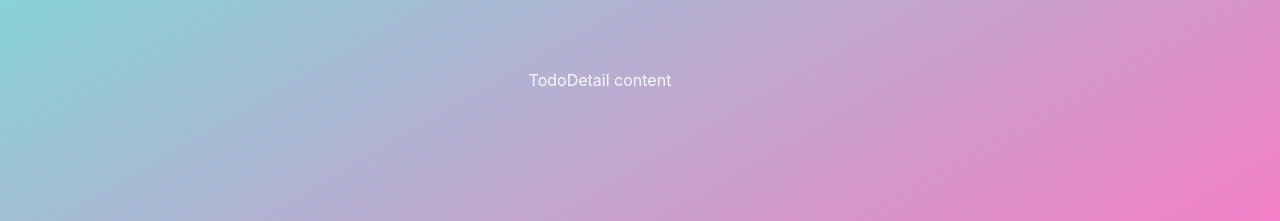
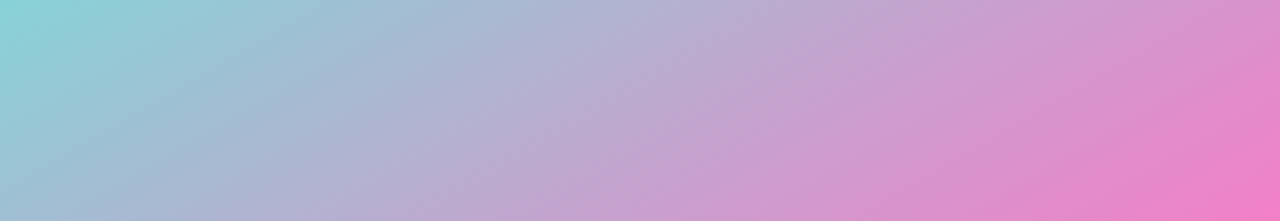
Before and after one commit to wood-crafter/todo-react, a React (Create React App) app: page / in a window 1280 px wide. Shown: the part 576-797 px from the top of the page. Built offline with nearby package versions, Linux system fonts and the light colour scheme.

Commit message:
[Delete] remove TodoDetail

```diff
--- a/src/detail/Detail.js
+++ b/src/detail/Detail.js
@@ -1,14 +1,12 @@
 import '../App.css';
 import React from "react";
 import Schedule from './Schedule';
-import TodoDetail from './TodoDetail';
 
 export default class Detail extends React.Component {
   render() {
     return (
       <div className="Detail">
         <Schedule />
-        <TodoDetail />
       </div>
     )
   }
--- a/src/detail/TodoDetail.js
+++ /dev/null
@@ -1,12 +0,0 @@
-import '../App.css';
-import React from "react";
-
-export default class TodoDetail extends React.Component {
-  render() {
-    return (
-      <div className="TodoDetail">
-        TodoDetail content
-      </div>
-    )
-  }
-}
```
